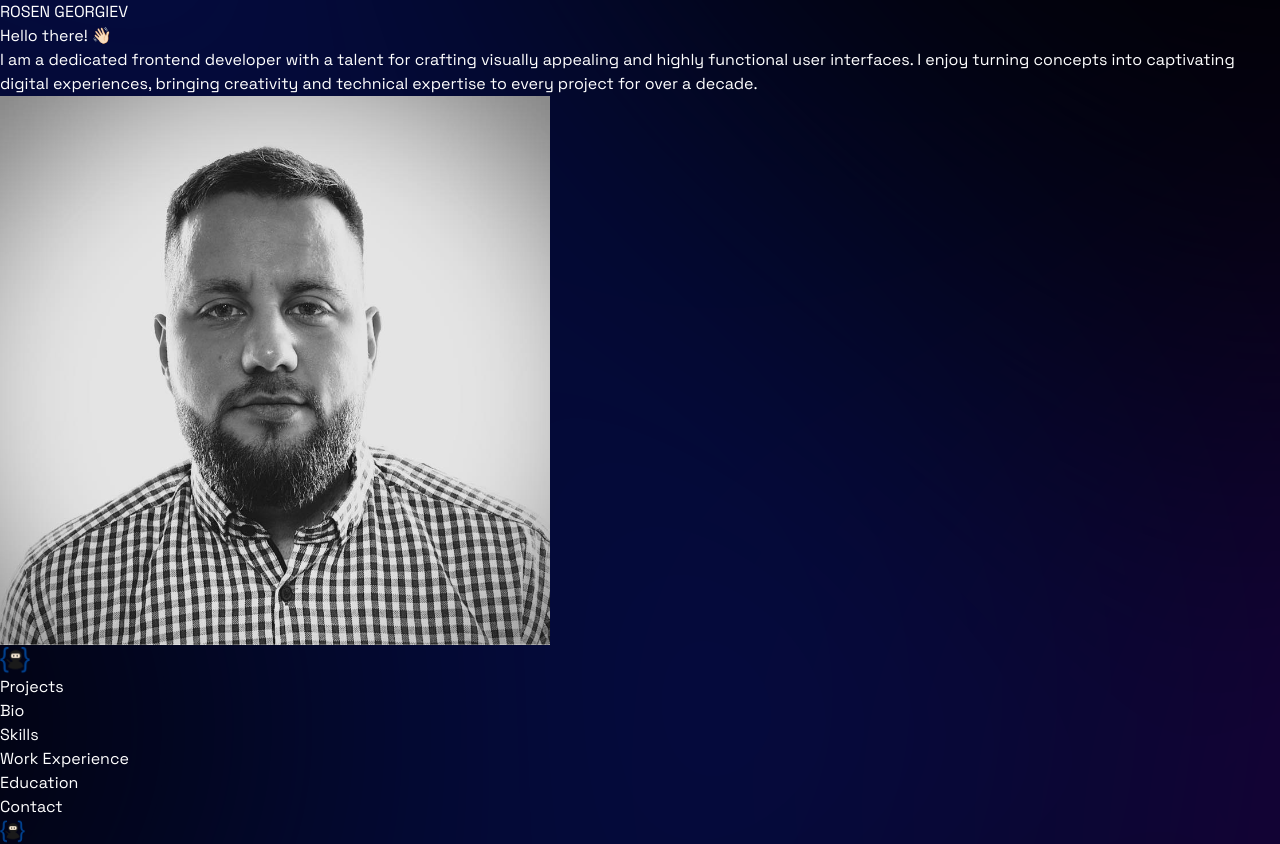
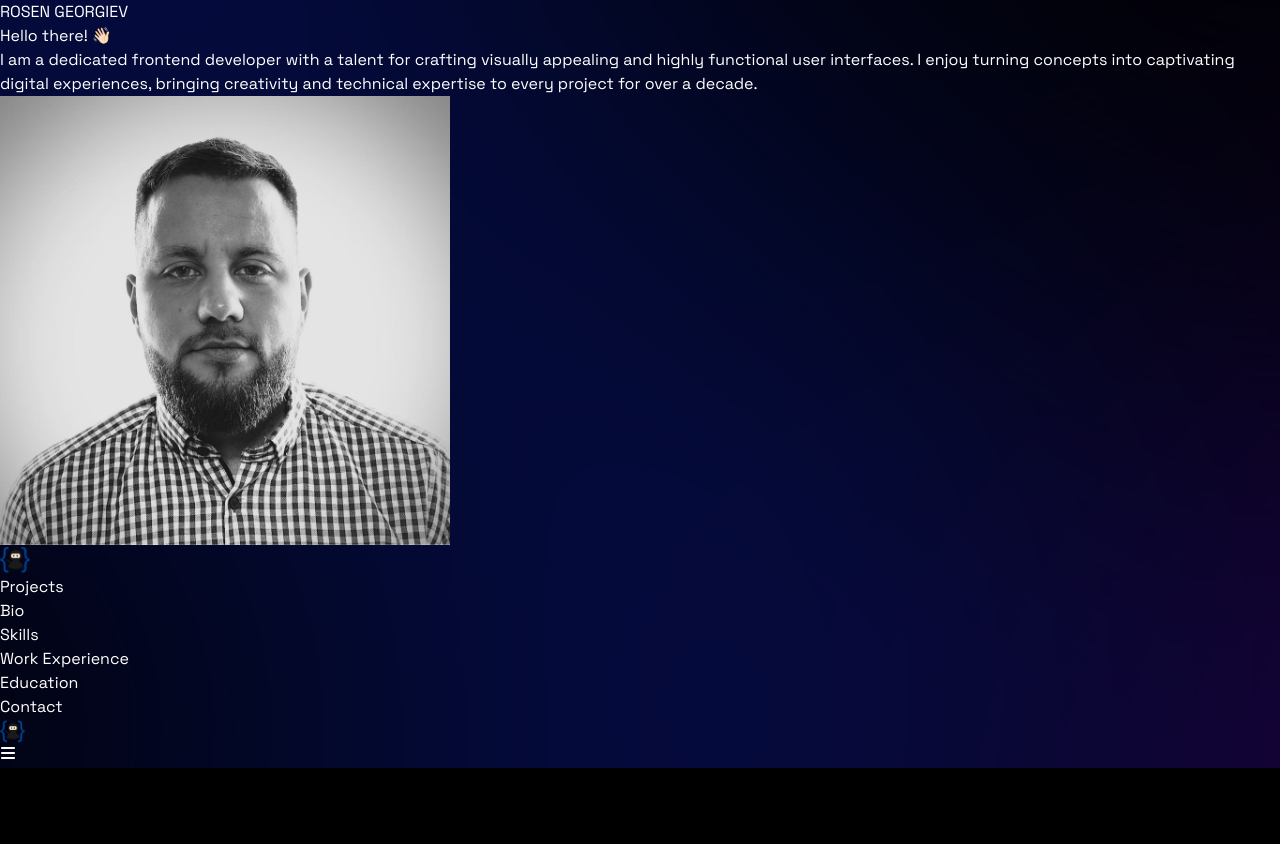
Before and after one commit to RosenGeorgievvv/RosenGeorgiev, a React (Vite) app: page / in a window 1280 px wide. After the commit the page ends 800 px from the top, so only its background shows below. Built offline with nearby package versions, Linux system fonts and the light colour scheme.

Commit message:
navigation drop down menu

```diff
--- a/src/components/Main.jsx
+++ b/src/components/Main.jsx
@@ -18,7 +18,7 @@ const Main = () => {
         </div>
         <div className='w-full md:w-1/2 lg:p-8'>
           <div className='flex justify-center'>
-            <img src={profile} width={550} height={550} alt='Rosen Georgiev' className='rounded-3xl' />
+            <img src={profile} width={450} height={450} alt='Rosen Georgiev' className='rounded-3xl' />
           </div>
         </div>
     </section>
--- a/src/components/Navbar.jsx
+++ b/src/components/Navbar.jsx
@@ -1,6 +1,8 @@
 import React, { useState } from "react";
 import { NAVIGATION_LINKS } from "../constants";
-import logo from '../assets/logo.png';
+import logo from "../assets/logo.png";
+import { FaTimes } from "react-icons/fa";
+import { FaBars } from "react-icons/fa6";
 
 const Navbar = () => {
   const [isMobileMenuOpen, setIsMobileMenuOpen] = useState(false);
@@ -37,7 +39,7 @@ const Navbar = () => {
               </a>
             </div>
             <div>
-              <ul className="flex items-center gap-4">
+              <ul className="flex items-center gap-6">
                 {NAVIGATION_LINKS.map((item, index) => (
                   <li key={index}>
                     <a
@@ -61,7 +63,30 @@ const Navbar = () => {
                 <img src={logo} alt="logo" width={25} className="m-2" />
               </a>
             </div>
+            <div className="flex items-center">
+              <button
+                className="focus:outline-none lg:hidden"
+                onClick={toggleMobileMenu}
+              >
+                {isMobileMenuOpen ? (
+                  <FaTimes className="m-2 h-6 w-5" />
+                ) : (
+                  <FaBars className="m-2 h-6 w-5" />
+                )}
+              </button>
             </div>
+          </div>
+          {isMobileMenuOpen && (
+            <ul className=" ml-4 mt-4 flex flex-col gap-4 backdrop-blur-md">
+                {NAVIGATION_LINKS.map((item, index) =>(
+                    <li key={index}>
+                        <a href={item.href} className="block w-full text-lg" onClick={(e) => handleLinkClick(e, item.href)}>
+                            {item.label}
+                        </a>
+                    </li>
+                ))}
+            </ul>
+          )}
         </div>
       </nav>
     </div>
```
Lines whose indentation alone changed are shown as unchanged.
